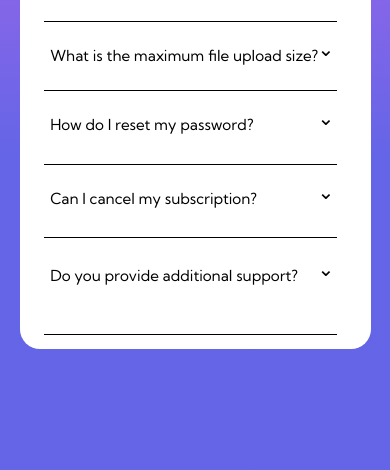
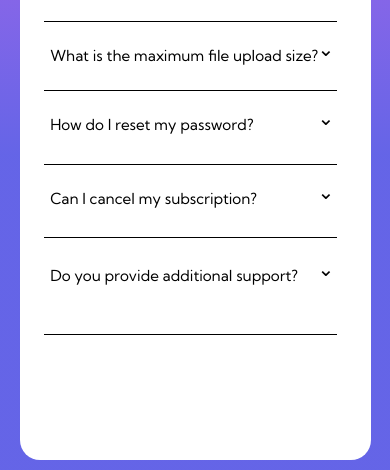
Before and after one commit to TNdesigns/FAQ-accordion-card-main, a plain HTML site: page index.html in a window 390 px wide. Shown: the part 430-900 px from the top of the page. Drawn offline with Linux system fonts and the light colour scheme.

Commit message:
style.css

```diff
--- a/style.css
+++ b/style.css
@@ -223,7 +223,7 @@ input[type="radio"]:hover{
         position: relative;
         top: -120vw;
         left: 5vw;
-        height:70vh;
+        height:180vw;
         width:90vw;
     }
     .svg,.svg1,.svg2{
```
